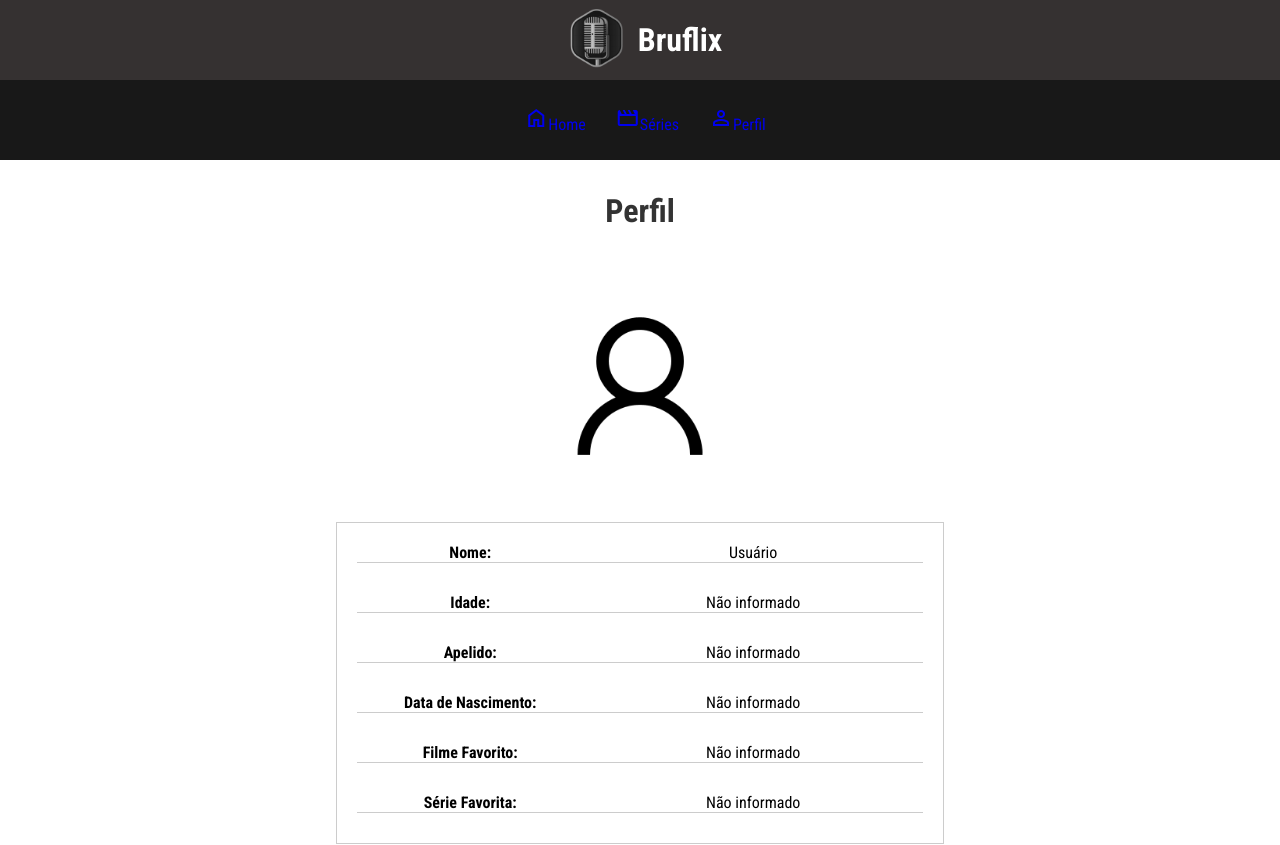
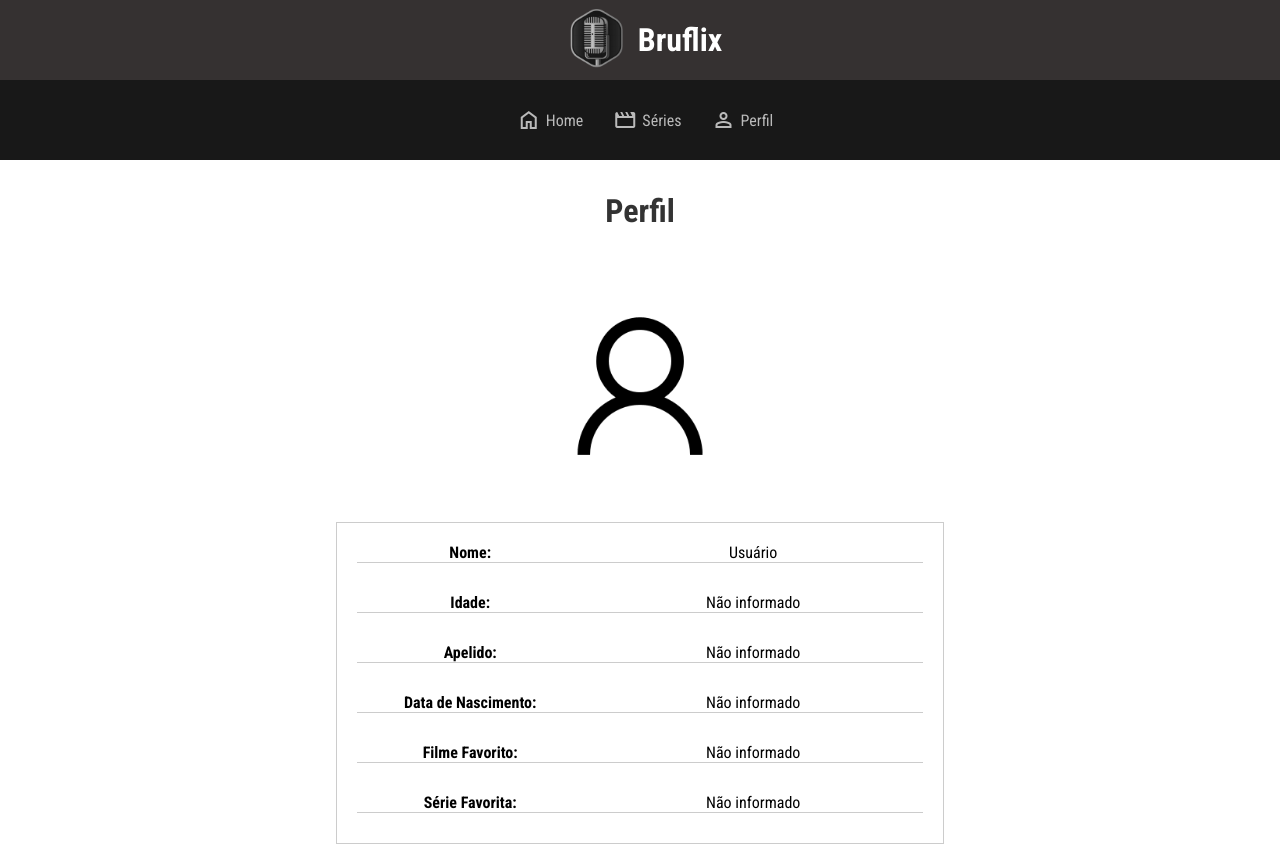
Before and after one commit to Navarrasa/catalogo, a React (Vite) app: page /catalogo/perfil in a window 1280 px wide. Shown: the top 845 px of the page. Built offline with nearby package versions, Linux system fonts and the light colour scheme.

Commit message:
new css changes

```diff
--- a/src/componentes/Lista.module.css
+++ b/src/componentes/Lista.module.css
@@ -4,11 +4,10 @@
     height: 100%;
     padding: 1rem;
 
-
 }
 .posters{
     display: grid;
-    grid-template-columns: auto auto auto auto;
+    grid-template-columns: auto;
     width: 100%;
     justify-content: center;
 }
@@ -24,3 +23,44 @@
     width: 100%;
     color: black;
 }
+
+@media (min-width: 640px) and (max-width: 1023px) {
+
+    .posters{
+        display: grid;
+        grid-template-columns: auto auto;
+        width: 100%;
+        justify-content: center;
+    }
+
+
+}
+
+@media (min-width: 1024px){
+    .conteiner{
+        display: flex;
+        width: 100%;
+        height: 100%;
+        padding: 1rem;
+
+
+    }
+    .posters{
+        display: grid;
+        grid-template-columns: auto auto auto auto;
+        width: 100%;
+        justify-content: center;
+    }
+
+    .titulo{
+        display: flex;
+        justify-content: center;
+        font-size: 2rem;
+        padding: 1rem;
+        align-items: center;
+        font-weight: bold;
+        flex-direction: column;
+        width: 100%;
+        color: black;
+    }
+}
--- a/src/componentes/Navbar.jsx
+++ b/src/componentes/Navbar.jsx
@@ -13,7 +13,7 @@ export function Navbar() {
         </li>
         <li>
           <Link className={estilos.text_lines} to="/catalogo/series">
-            <span className="material-symbols-outlined">movie</span>
+            <span className="material-symbols-outlined mat">movie</span>
             Séries
           </Link>
         </li>
--- a/src/componentes/navbar.module.css
+++ b/src/componentes/navbar.module.css
@@ -6,18 +6,18 @@
     padding: 5px;
     height: 80px;
 
-}
 
-ul{
+    & ul{
         list-style: none;
         margin-right: 20px;
         padding: 0px;
         display: flex;
         flex-direction: row;
         align-items: center;
+        color: white;
     }
 
-li{
+    & li{
         margin-left: 30px;
         color: rgb(255, 255, 255);
         font-family: Verdana, Geneva, Tahoma, sans-serif;
@@ -25,3 +25,18 @@ li{
         align-items: center;
         gap: 5px;
     }
+}
+
+.text_lines{
+    display: flex !important;
+    align-items: center;
+    color: white;
+    gap: 5px;
+    opacity: .7;
+    transition: all ease-in .4s;
+
+    &:hover{
+        opacity: 1;
+        transform: scale(1.1);
+    }
+}
```
Also changed, not shown: 1 other file (tests, documents, lock files or other folders). Lines whose indentation alone changed are shown as unchanged.
